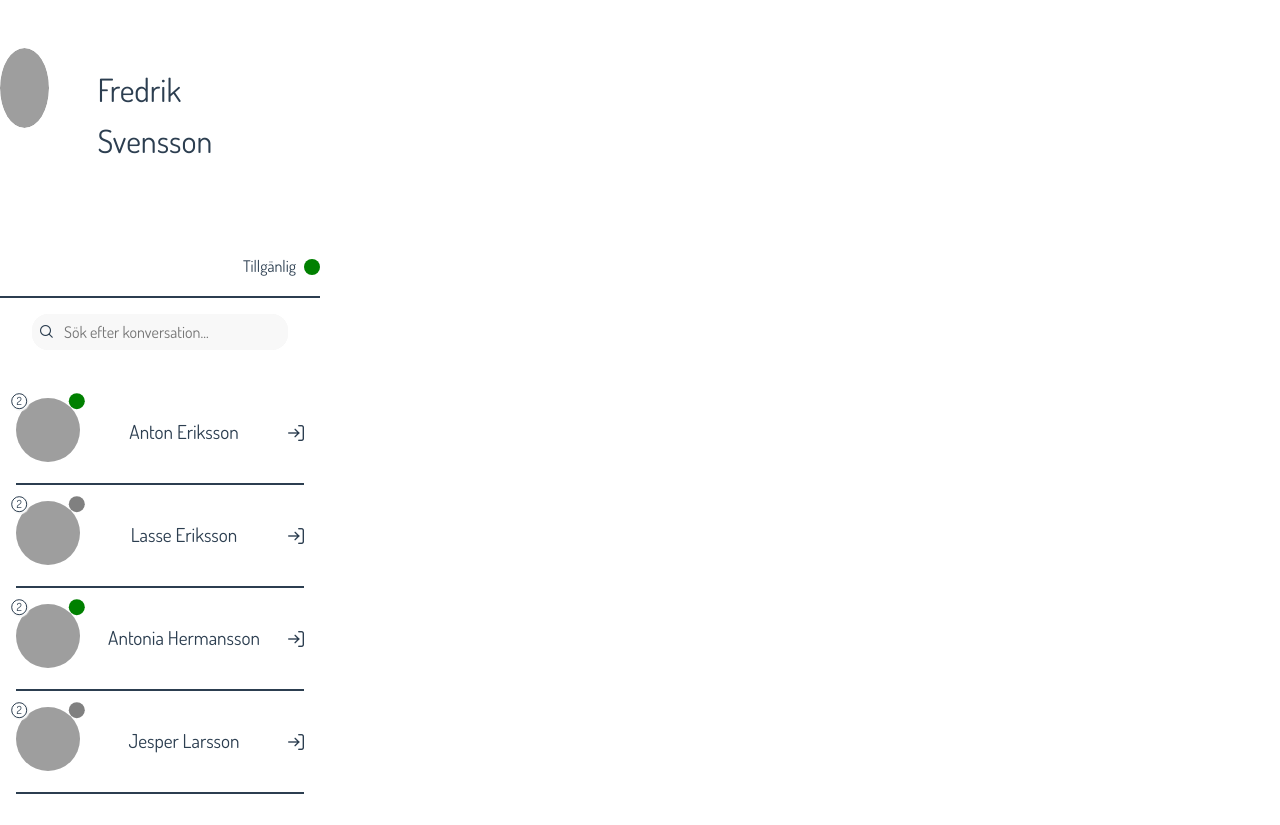
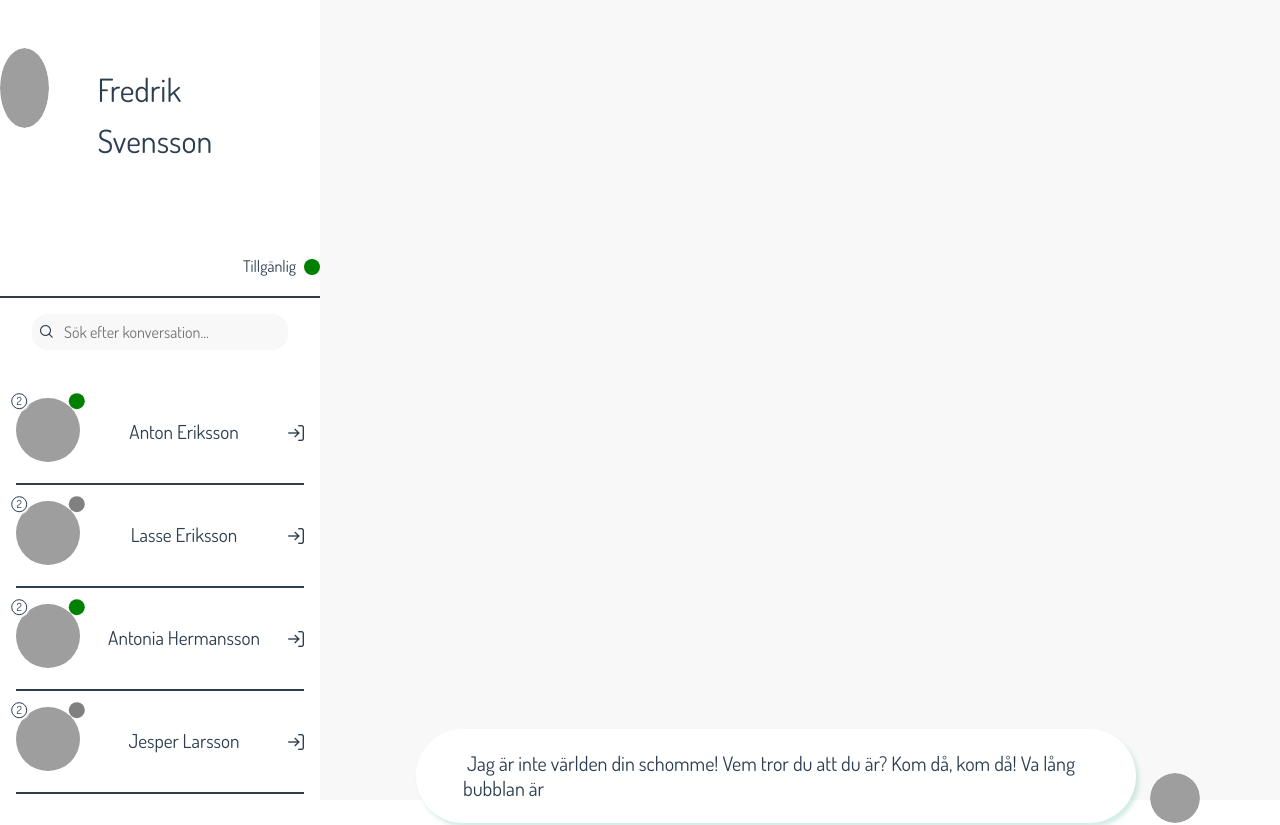
Before and after one commit to nilsishome/chat-app-exam, a Vue app: page / in a window 1280 px wide. Shown: the top 825 px of the page. Built offline with nearby package versions, Linux system fonts and the light colour scheme; grey boxes are pictures that could not be loaded; the HTML template or start-up script is replaced by a standard one; a web font is replaced by a local one.

Commit message:
Add chat view to homepage

```diff
--- a/src/chat/components/Bubble.vue
+++ b/src/chat/components/Bubble.vue
@@ -9,7 +9,7 @@ const props = defineProps({
 const bubbleRef = ref<HTMLElement | null>(null);
 const messageRef = ref<HTMLElement | null>(null);
 
-const screenWidth = screen.availWidth;
+const screenWidth = top?.innerWidth;
 
 let padV = ref(12);
 let padH = ref(16);
@@ -30,7 +30,7 @@ let MAX_PAD_H = 40;
 let MIN_WIDTH = 15;
 let MAX_WIDTH = 120;
 
-if (screenWidth && screenWidth <= 550) {
+if (screenWidth! <= 550) {
   padV = ref(6);
   padH = ref(8);
   radius = ref(16);
@@ -49,7 +49,7 @@ if (screenWidth && screenWidth <= 550) {
 
   MIN_WIDTH = 15;
   MAX_WIDTH = 40;
-} else if (screenWidth < 800) {
+} else if (screenWidth! < 1150) {
   width = ref(40);
   MIN_WIDTH = 15;
   MAX_WIDTH = 80;
@@ -193,7 +193,7 @@ onBeforeUnmount(() => {
   border-radius: var(--radius, 24px);
   width: var(--width);
   height: fit-content;
-  background-color: var(--vt-c-black);
+  background-color: var(--color-background);
   box-shadow: -3px 4px 4px rgba(81, 179, 154, 0.25);
   box-sizing: border-box;
   transition: paddings 160ms ease, border-radius 160ms ease;
@@ -206,7 +206,7 @@ onBeforeUnmount(() => {
 .message {
   margin: 0;
   font-size: 20px;
-  color: var(--vt-c-text-dark-1);
+  color: var(--color-heading);
   line-height: 1.25;
   text-align: start;
   white-space: pre-wrap;
--- a/src/chat/components/Chat.vue
+++ b/src/chat/components/Chat.vue
@@ -3,16 +3,7 @@ import Bubble from "./Bubble.vue";
 </script>
 
 <template>
-  <main class="page">
-    <Bubble text="Hello" />
-  </main>
+  <Bubble text="Hello" />
 </template>
 
-<style scoped>
-.page {
-  position: absolute;
-  background-color: var(--vt-c-black-soft);
-  height: 100vh;
-  width: 100vw;
-}
-</style>
+<style scoped></style>
--- a/src/views/Chat.vue
+++ b/src/views/Chat.vue
@@ -7,23 +7,50 @@ import Chat from "../chat/components/Chat.vue";
 </script>
 
 <template>
+  <div class="section">
     <div class="leftSection">
       <User />
       <Search />
       <Conversations />
       <CreateChat />
     </div>
+    <div class="chatSection">
       <Chat />
+    </div>
+  </div>
 </template>
 
 <style scoped>
+.section {
+  flex-direction: row;
+  background-color: var(--color-background-soft);
+  height: 100vh;
+}
+
 .leftSection {
+  width: 100%;
+  height: 100vh;
   background-color: var(--color-background);
 }
 
+.chatSection {
+  display: none;
+  width: 100%;
+  height: 100%;
+}
+
 @media (min-width: 1024px) {
+  .section {
+    display: flex;
+  }
+
   .leftSection {
     width: 25%;
   }
+
+  .chatSection {
+    display: block;
+    width: 75%;
+  }
 }
 </style>
```
Lines whose indentation alone changed are shown as unchanged.
